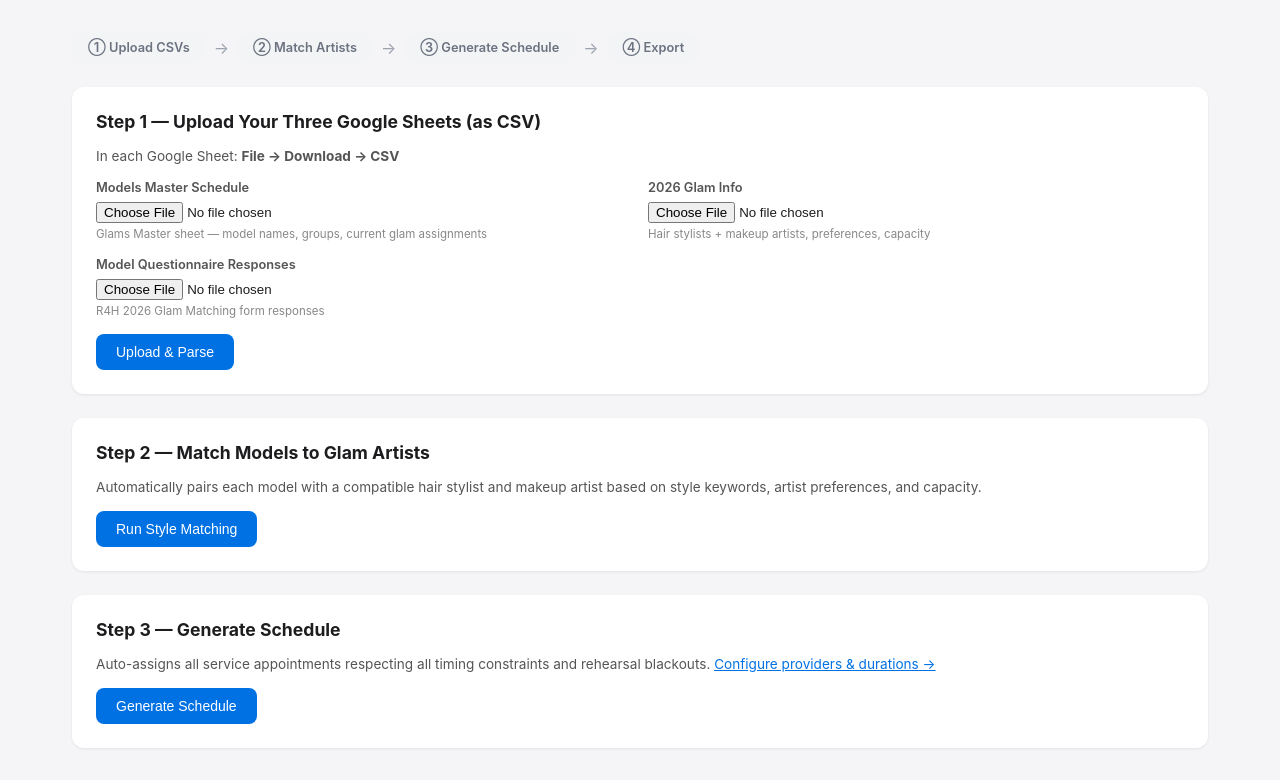
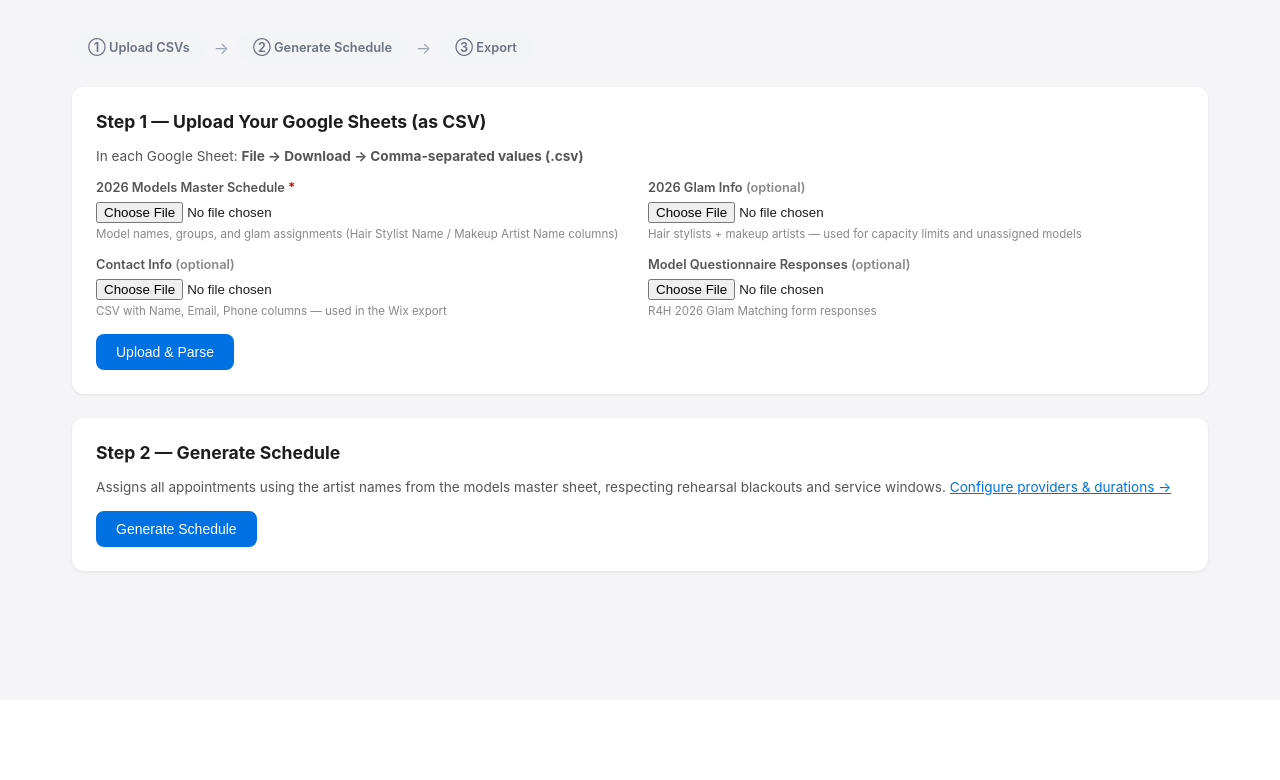
Before and after one commit to suelaspada-sudo/NEBCA-scheduling, a Flask app: page / in a window 1280 px wide. Shown: the part 100-880 px from the top of the page. After the commit the page ends 673 px from the top, so only its background shows below. Run offline with Flask 3, Linux system fonts and the light colour scheme.

Commit message:
feat: 6 changes — no matching, massage, contact CSV, name cleanup, 30m breaks
1. Remove matching step
   - Drop /match and /matches routes; artists named in the sheet are used
     directly without running the preference-matching algorithm.
   - Scheduler auto-creates calendars for any Hair Stylist Name / Makeup
     Artist Name found in the models master that isn't in the glam info CSV,
     so the sheet is the single source of truth.

2. Massage scheduling (9 AM – 5 PM)
   - 10-min sessions with 5-min buffer (15-min calendar slot).
   - Respects rehearsal blackouts and each model's personal busy schedule.
   - Masseurs get a 30-min break at 12:30 PM.
   - Number of tables and provider names configurable in Configure page.
   - Massage column added to schedule view and Wix/Master CSV exports.

3. Contact info CSV upload
   - New optional upload in Step 1 (Name, Email, Phone columns).
   - Email + phone from this CSV override models master sheet values in the
     Wix export, so you can keep contact info in one tidy place.

4. Name stripping
   - Normalize all whitespace before suffix checks so Google Sheets
     multiline cells (name\nVeteran) strip correctly.

5. 30-min breaks for all glam artists (already correct, explicitly documented)

6. UI: 3-step flow (Upload → Schedule → Export), contact info upload field,
   massage tables configuration.

https://claude.ai/code/session_01H1cGG1Uw4Em47AUNpW7L5u

```diff
--- a/app.py
+++ b/app.py
@@ -13,8 +13,7 @@ from flask import (
 import io
 import pandas as pd
 
-from src.parser import parse_models_master, parse_glam_info, parse_questionnaire, merge_model_data
-from src.matcher import run_matching, get_match_quality_report
+from src.parser import parse_models_master, parse_glam_info, parse_questionnaire, merge_model_data, parse_contact_info
 from src.scheduler import Scheduler, schedule_to_rows
 from src.exporter import schedule_to_wix_csv, schedule_to_master_csv
 
@@ -28,10 +27,10 @@ UPLOAD_FOLDER.mkdir(parents=True, exist_ok=True)
 STATE = {
     "models": [],
     "artists": [],
+    "contacts": {},   # {lowercase_name: {email, phone}} from contact info CSV
     "schedule": [],
     "schedule_rows": [],
     "provider_schedules": [],
-    "match_report": [],
 }
 
 
@@ -46,21 +45,16 @@ def index():
 
 @app.route("/upload", methods=["POST"])
 def upload():
-    files = {
-        "models_master": request.files.get("models_master"),
-        "glam_info": request.files.get("glam_info"),
-        "questionnaire": request.files.get("questionnaire"),
-    }
-
+    file_keys = ["models_master", "glam_info", "questionnaire", "contact_info"]
     saved = {}
-    for key, f in files.items():
+    for key in file_keys:
+        f = request.files.get(key)
         if f and f.filename:
             path = UPLOAD_FOLDER / f"{key}.csv"
             f.save(path)
             saved[key] = path
 
     errors = []
-
     try:
         if "models_master" in saved:
             STATE["models"] = parse_models_master(saved["models_master"])
@@ -70,6 +64,8 @@ def upload():
             responses = parse_questionnaire(saved["questionnaire"])
             if STATE["models"]:
                 STATE["models"] = merge_model_data(STATE["models"], responses)
+        if "contact_info" in saved:
+            STATE["contacts"] = parse_contact_info(saved["contact_info"])
     except Exception as e:
         errors.append(f"Parse error: {e}")
 
@@ -77,7 +73,12 @@ def upload():
         for e in errors:
             flash(e, "error")
     else:
-        flash(f"Loaded {len(STATE['models'])} models and {len(STATE['artists'])} glam artists.", "success")
+        parts = [f"{len(STATE['models'])} models"]
+        if STATE["artists"]:
+            parts.append(f"{len(STATE['artists'])} glam artists")
+        if STATE["contacts"]:
+            parts.append(f"{len(STATE['contacts'])} contacts")
+        flash(f"Loaded {', '.join(parts)}.", "success")
 
     return redirect(url_for("index"))
 
@@ -87,9 +88,13 @@ def upload():
 @app.route("/configure", methods=["GET", "POST"])
 def configure():
     if request.method == "POST":
+        raw_names = request.form.get("massage_provider_names", "")
+        massage_names = [n.strip() for n in raw_names.split(",") if n.strip()]
         config = {
             "event_date": request.form.get("event_date", "2026-01-01"),
             "num_portrait_slots": int(request.form.get("num_portrait_slots", 1)),
+            "num_massage_tables": int(request.form.get("num_massage_tables", 1)),
+            "massage_provider_names": massage_names,
             "hair_duration": int(request.form.get("hair_duration", 45)),
             "makeup_duration": int(request.form.get("makeup_duration", 45)),
         }
@@ -112,48 +117,11 @@ def _load_config() -> dict:
     return {
         "event_date": "2026-04-25",
         "num_portrait_slots": 1,
+        "num_massage_tables": 1,
+        "massage_provider_names": [],
         "hair_duration": 45,
         "makeup_duration": 45,
     }
-
-
-# ─── Match ────────────────────────────────────────────────────────────────────
-
-@app.route("/match", methods=["POST"])
-def match():
-    if not STATE["models"] or not STATE["artists"]:
-        flash("Upload all three CSV files first.", "error")
-        return redirect(url_for("index"))
-
-    STATE["models"] = run_matching(STATE["models"], STATE["artists"])
-    STATE["match_report"] = get_match_quality_report(STATE["models"], STATE["artists"])
-    flash(f"Matched {len(STATE['models'])} models to glam artists.", "success")
-    return redirect(url_for("matches"))
-
-
-@app.route("/matches")
-def matches():
-    return render_template("matches.html", report=STATE["match_report"], models=STATE["models"])
-
-
-@app.route("/matches/override", methods=["POST"])
-def override_match():
-    """Allow manual override of a single model's assignments."""
-    model_name = request.form.get("model_name")
-    hair = request.form.get("hair_stylist")
-    makeup = request.form.get("makeup_artist")
-
-    for model in STATE["models"]:
-        if model["name"] == model_name:
-            if hair:
-                model["assigned_hair_stylist"] = hair
-            if makeup:
-                model["assigned_makeup_artist"] = makeup
-            break
-
-    STATE["match_report"] = get_match_quality_report(STATE["models"], STATE["artists"])
-    flash(f"Updated assignments for {model_name}.", "success")
-    return redirect(url_for("matches"))
 
 
 # ─── Schedule ─────────────────────────────────────────────────────────────────
@@ -170,6 +138,8 @@ def run_schedule():
         models=STATE["models"],
         artists=STATE["artists"],
         num_portrait_slots=config["num_portrait_slots"],
+        num_massage_tables=config.get("num_massage_tables", 1),
+        massage_provider_names=config.get("massage_provider_names") or None,
         event_date=config["event_date"],
         hair_duration_min=config["hair_duration"],
         makeup_duration_min=config["makeup_duration"],
@@ -205,6 +175,7 @@ def export_wix():
         STATE["schedule"],
         models_by_name,
         event_date=config["event_date"],
+        contacts=STATE.get("contacts", {}),
     )
     return send_file(
         io.BytesIO(csv_str.encode()),
@@ -238,7 +209,6 @@ def artists():
 
 @app.route("/debug/artists")
 def debug_artists():
-    from flask import jsonify
     return jsonify([{"name": a["name"], "role": a["role"]} for a in STATE["artists"]])
 
 
--- a/templates/index.html
+++ b/templates/index.html
@@ -4,11 +4,9 @@
 <div class="step-flow">
   <div class="step {{ 'step-done' if state.models else 'step-todo' }}">① Upload CSVs</div>
   <span class="step-arrow">→</span>
-  <div class="step {{ 'step-done' if state.match_report else 'step-todo' }}">② Match Artists</div>
+  <div class="step {{ 'step-done' if state.schedule else 'step-todo' }}">② Generate Schedule</div>
   <span class="step-arrow">→</span>
-  <div class="step {{ 'step-done' if state.schedule else 'step-todo' }}">③ Generate Schedule</div>
-  <span class="step-arrow">→</span>
-  <div class="step {{ 'step-done' if state.schedule else 'step-todo' }}">④ Export</div>
+  <div class="step {{ 'step-done' if state.schedule else 'step-todo' }}">③ Export</div>
 </div>
 
 <!-- Stats -->
@@ -18,44 +16,45 @@
     <div class="stat-box"><div class="num">{{ state.models|length }}</div><div class="label">Models Loaded</div></div>
     <div class="stat-box"><div class="num">{{ state.artists|length }}</div><div class="label">Glam Artists</div></div>
     <div class="stat-box"><div class="num">{{ state.schedule|length }}</div><div class="label">Scheduled</div></div>
-    <div class="stat-box">
-      <div class="num">
-        {% set matched = state.models | selectattr("assigned_hair_stylist") | list | length %}
-        {{ matched }}
-      </div>
-      <div class="label">Hair Matched</div>
-    </div>
+    <div class="stat-box"><div class="num">{{ state.contacts|length }}</div><div class="label">Contacts Loaded</div></div>
   </div>
 </div>
 {% endif %}
 
 <!-- Step 1: Upload -->
 <div class="card">
-  <h2>Step 1 — Upload Your Three Google Sheets (as CSV)</h2>
+  <h2>Step 1 — Upload Your Google Sheets (as CSV)</h2>
   <p style="font-size:0.85rem;color:#555;margin-bottom:16px;">
-    In each Google Sheet: <strong>File → Download → CSV</strong>
+    In each Google Sheet: <strong>File → Download → Comma-separated values (.csv)</strong>
   </p>
 
   <form method="POST" action="/upload" enctype="multipart/form-data">
     <div class="form-row">
       <div class="form-group">
-        <label>Models Master Schedule</label>
+        <label>2026 Models Master Schedule <span style="color:#c00">*</span></label>
         <input type="file" name="models_master" accept=".csv">
         <p style="font-size:0.72rem;color:#888;margin-top:4px;">
-          Glams Master sheet — model names, groups, current glam assignments
+          Model names, groups, and glam assignments (Hair Stylist Name / Makeup Artist Name columns)
         </p>
       </div>
       <div class="form-group">
-        <label>2026 Glam Info</label>
+        <label>2026 Glam Info <span style="color:#888">(optional)</span></label>
         <input type="file" name="glam_info" accept=".csv">
         <p style="font-size:0.72rem;color:#888;margin-top:4px;">
-          Hair stylists + makeup artists, preferences, capacity
+          Hair stylists + makeup artists — used for capacity limits and unassigned models
         </p>
       </div>
     </div>
     <div class="form-row">
       <div class="form-group">
-        <label>Model Questionnaire Responses</label>
+        <label>Contact Info <span style="color:#888">(optional)</span></label>
+        <input type="file" name="contact_info" accept=".csv">
+        <p style="font-size:0.72rem;color:#888;margin-top:4px;">
+          CSV with Name, Email, Phone columns — used in the Wix export
+        </p>
+      </div>
+      <div class="form-group">
+        <label>Model Questionnaire Responses <span style="color:#888">(optional)</span></label>
         <input type="file" name="questionnaire" accept=".csv">
         <p style="font-size:0.72rem;color:#888;margin-top:4px;">
           R4H 2026 Glam Matching form responses
@@ -66,29 +65,13 @@
   </form>
 </div>
 
-<!-- Step 2: Match -->
+<!-- Step 2: Schedule -->
 <div class="card">
-  <h2>Step 2 — Match Models to Glam Artists</h2>
+  <h2>Step 2 — Generate Schedule</h2>
   <p style="font-size:0.85rem;color:#555;margin-bottom:16px;">
-    Automatically pairs each model with a compatible hair stylist and makeup artist
-    based on style keywords, artist preferences, and capacity.
-  </p>
-  <form method="POST" action="/match">
-    <button type="submit" class="btn btn-primary" {{ 'disabled' if not state.models }}>
-      Run Style Matching
-    </button>
-    {% if state.match_report %}
-      <a href="/matches" class="btn btn-secondary" style="margin-left:8px;">View Matches →</a>
-    {% endif %}
-  </form>
-</div>
-
-<!-- Step 3: Schedule -->
-<div class="card">
-  <h2>Step 3 — Generate Schedule</h2>
-  <p style="font-size:0.85rem;color:#555;margin-bottom:16px;">
-    Auto-assigns all service appointments respecting all timing constraints and rehearsal blackouts.
-    <a href="/configure" style="color:#0071e3;">Configure providers & durations →</a>
+    Assigns all appointments using the artist names from the models master sheet,
+    respecting rehearsal blackouts and service windows.
+    <a href="/configure" style="color:#0071e3;">Configure providers &amp; durations →</a>
   </p>
   <form method="POST" action="/schedule">
     <button type="submit" class="btn btn-primary" {{ 'disabled' if not state.models }}>
@@ -100,16 +83,16 @@
   </form>
 </div>
 
-<!-- Step 4: Export -->
+<!-- Step 3: Export -->
 {% if state.schedule %}
 <div class="card">
-  <h2>Step 4 — Export</h2>
+  <h2>Step 3 — Export</h2>
   <div style="display:flex;gap:12px;flex-wrap:wrap;">
     <a href="/export/wix" class="btn btn-success">⬇ Download Wix CSV</a>
     <a href="/export/master" class="btn btn-secondary">⬇ Download Master Schedule CSV</a>
   </div>
   <p style="font-size:0.75rem;color:#888;margin-top:12px;">
-    Wix CSV: import into Wix Bookings (one row per appointment). &nbsp;
+    Wix CSV: one row per appointment, includes email &amp; phone. &nbsp;
     Master CSV: one row per model with all services listed.
   </p>
 </div>
```
Also changed, not shown: src/exporter.py (+8 -2 lines), src/parser.py (+35 -1 lines), src/scheduler.py (+114 -33 lines), templates/configure.html (+14 -0 lines), templates/schedule.html (+5 -2 lines).
